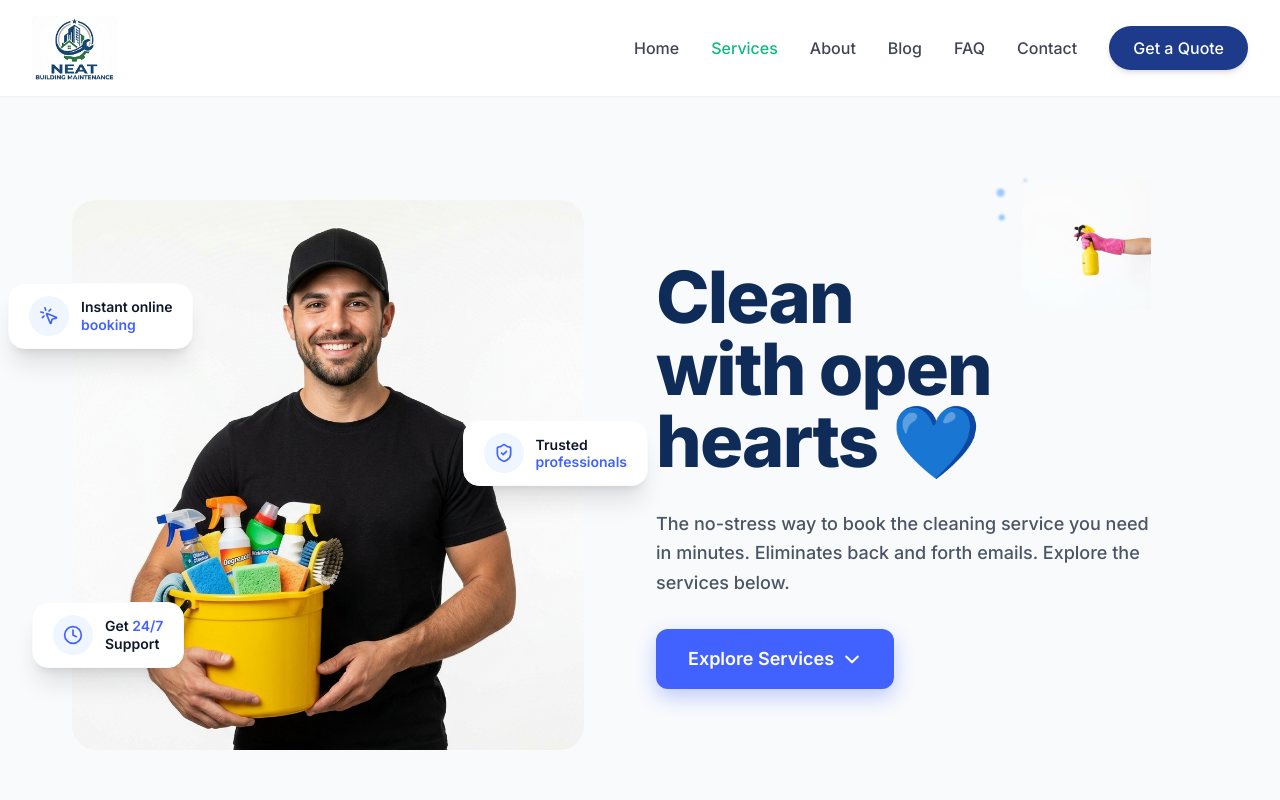
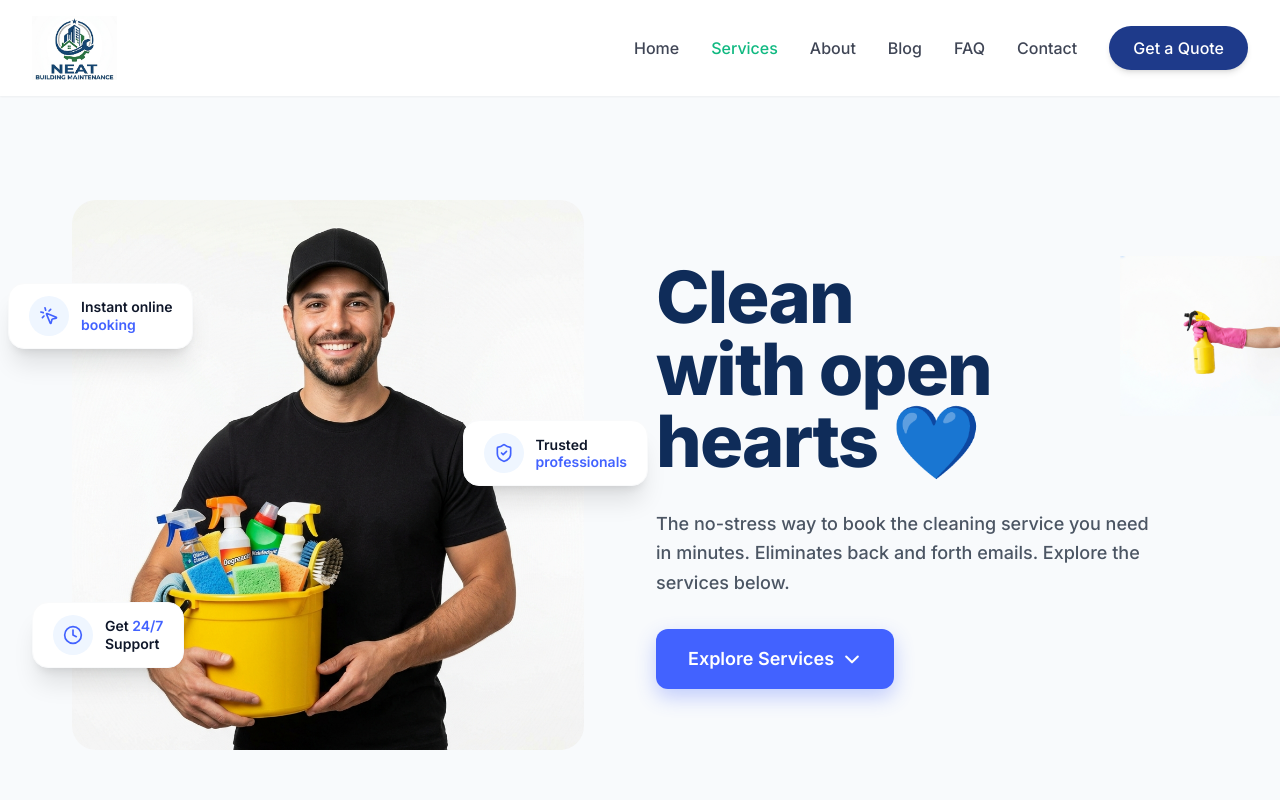
Before and after one commit to kritikakandhari/NeatBuildingMaintanence, a React (Vite) app: page /services in a window 1280 px wide. Shown: the top 800 px of the page. Built offline with nearby package versions, Linux system fonts and the light colour scheme.

Commit message:
Restore text section and move spray hand to screen edge

```diff
--- a/src/pages/Services.jsx
+++ b/src/pages/Services.jsx
@@ -98,23 +98,40 @@ const Services = () => {
               transition={{ duration: 0.8 }}
               className="w-full lg:w-1/2 space-y-8 order-1 lg:order-2 text-center lg:text-left relative z-10"
             >
-              <div className="relative inline-block">
-                <h1 className="text-5xl sm:text-6xl lg:text-7xl font-black text-[#0f2c59] leading-[1.1] tracking-tight relative z-20">
+              <h1 className="text-5xl sm:text-6xl lg:text-7xl font-black text-[#0f2c59] leading-[1.1] tracking-tight">
                 Clean<br/>with open<br/>hearts <span className="inline-block text-blue-500">💙</span>
               </h1>
+              <p className="text-lg text-gray-600 max-w-lg mx-auto lg:mx-0 leading-relaxed font-medium relative z-20">
+                The no-stress way to book the cleaning service you need in minutes. Eliminates back and forth emails. Explore the services below.
+              </p>
+              <div className="relative z-20">
+                <button
+                  onClick={() => document.getElementById('services-grid').scrollIntoView({ behavior: 'smooth' })}
+                  className="inline-flex items-center justify-center bg-[#4262ff] hover:bg-blue-700 text-white px-8 py-4 rounded-xl font-semibold text-lg transition-all shadow-[0_8px_20px_rgba(66,98,255,0.3)] hover:shadow-[0_8px_25px_rgba(66,98,255,0.4)] transform hover:-translate-y-1"
+                >
+                  Explore Services
+                  <svg className="w-5 h-5 ml-2" fill="none" stroke="currentColor" viewBox="0 0 24 24" xmlns="http://www.w3.org/2000/svg">
+                    <path strokeLinecap="round" strokeLinejoin="round" strokeWidth={2.5} d="M19 9l-7 7-7-7" />
+                  </svg>
+                </button>
+              </div>
+            </motion.div>
 
-                {/* Spray Hand Overlay - Moved further right */}
-                <div className="absolute -top-20 -right-32 lg:-right-40 z-30">
+          </div>
+        </div>
+
+        {/* Spray Hand Overlay - Fixed to the right edge of the screen */}
+        <div className="absolute top-40 right-0 z-30 pointer-events-none overflow-hidden hidden lg:block">
           <motion.div
-                    initial={{ opacity: 0, scale: 0.8, rotate: 20 }}
-                    animate={{ opacity: 1, scale: 1, rotate: 0 }}
+            initial={{ opacity: 0, x: 100, rotate: 20 }}
+            animate={{ opacity: 1, x: 0, rotate: 0 }}
             transition={{ delay: 1.2, duration: 0.8 }}
             className="relative"
           >
             <img
               src="/spray-hand.png"
               alt="Spray Hand"
-                      className="w-32 h-auto pointer-events-none"
+              className="w-40 h-auto"
               style={{ mixBlendMode: 'multiply' }}
             />
 
@@ -135,25 +152,6 @@ const Services = () => {
               className="absolute top-2 left-4 w-1 h-1 bg-blue-200 rounded-full blur-[1px]"
             />
           </motion.div>
-                </div>
-              </div>
-              <p className="text-lg text-gray-600 max-w-lg mx-auto lg:mx-0 leading-relaxed font-medium relative z-20">
-                The no-stress way to book the cleaning service you need in minutes. Eliminates back and forth emails. Explore the services below.
-              </p>
-              <div className="relative z-20">
-                <button
-                  onClick={() => document.getElementById('services-grid').scrollIntoView({ behavior: 'smooth' })}
-                  className="inline-flex items-center justify-center bg-[#4262ff] hover:bg-blue-700 text-white px-8 py-4 rounded-xl font-semibold text-lg transition-all shadow-[0_8px_20px_rgba(66,98,255,0.3)] hover:shadow-[0_8px_25px_rgba(66,98,255,0.4)] transform hover:-translate-y-1"
-                >
-                  Explore Services
-                  <svg className="w-5 h-5 ml-2" fill="none" stroke="currentColor" viewBox="0 0 24 24" xmlns="http://www.w3.org/2000/svg">
-                    <path strokeLinecap="round" strokeLinejoin="round" strokeWidth={2.5} d="M19 9l-7 7-7-7" />
-                  </svg>
-                </button>
-              </div>
-            </motion.div>
-
-          </div>
         </div>
 
         {/* Services Grid */}
```
Lines whose indentation alone changed are shown as unchanged.
